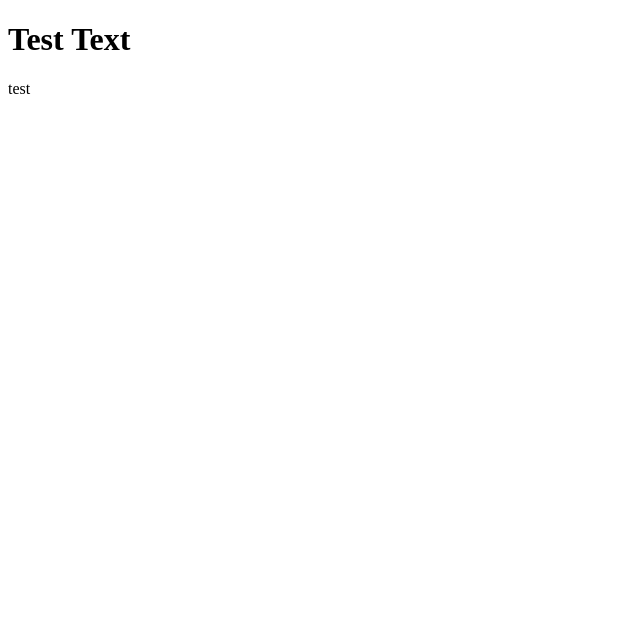
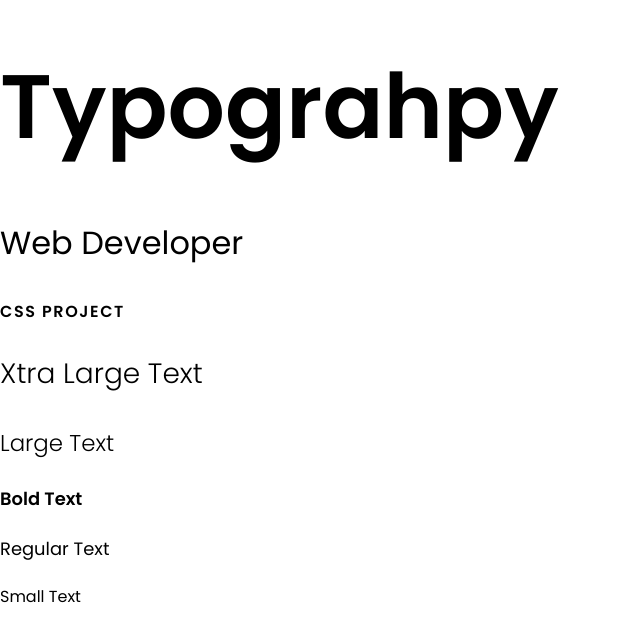
Before and after one commit to drod109/portfolio, a website built with Vite: page index.html in a window 1280 px wide. Shown: the whole page, without its empty margins (0-640 px from the left). Built offline with nearby package versions, Linux system fonts and the light colour scheme.

Commit message:
Typograhpy styling

```diff
--- a/components/typography.css
+++ b/components/typography.css
@@ -0,0 +1,51 @@
+/* Titles */
+.title--lg {
+    font-size: 5.63rem;
+    font-weight: bold;
+    line-height: 1.05;
+}
+
+.title {
+    font-size: 2rem;
+    font-weight: normal;
+    line-height: 1.77;
+}
+
+.title--sm {
+    font-size: 1rem;
+    font-weight: 600;
+    line-height: 1.06;
+    letter-spacing: 1.6px;
+    text-transform: uppercase;
+}
+
+/* Texts */
+.text--xl {
+    font-size: 1.75rem;
+    font-weight: 300;
+    line-height: 1.77;
+}
+
+.text--lg {
+    font-size: 1.43rem;
+    font-weight: 300;
+    inline-size: 1.9;
+}
+
+.text--bold {
+    font-size: 1.12rem;
+    font-weight: 600;
+    line-height: 1.77;
+}
+
+.text {
+    font-size: 1.12rem;
+    font-weight: 400;
+    line-height: 1.77;
+}
+
+.text--sm {
+    font-size: 1rem;
+    font-weight: 400;
+    line-height: 1.77;
+}
--- a/index.html
+++ b/index.html
@@ -3,13 +3,22 @@
 <head>
   <meta charset="UTF-8">
   <meta name="viewport" content="width=device-width, initial-scale=1.0">
+  <link rel="preconnect" href="https://fonts.googlespis.com">
+  <link rel="preconnect" href="https://fonts.gstatic.com">
+  <link rel="stylesheet" href="https://fonts.googleapis.com/css?family=Poppins:wght@300;400;600&display=swap">
   <link rel="stylesheet" href="./style.css">
   <title>Document</title>
 </head>
 <body>
   <main>
-    <h1>Test Text</h1>
-    <p>test</p>
+    <h1 class="title--lg">Typograhpy</h1>
+    <p class="title">Web Developer</p>
+    <p class="title--sm">CSS Project</p>
+    <P class="text--xl">Xtra Large Text</P>
+    <p class="text--lg">Large Text</p>
+    <p class="text--bold">Bold Text</p>
+    <p class="text">Regular Text</p>
+    <p class="text--sm">Small Text</p>
   </main>
 </body>
 </html>
--- a/style.css
+++ b/style.css
@@ -1,2 +1,16 @@
 @import url(components/container.css);
 @import url(components/helpers.css);
+@import url(components/typography.css);
+
+* {
+    box-sizing: border-box;
+}
+
+body {
+    font-family: Poppins, system-ui;
+    margin: 0;
+}
+
+input, textarea, button, select {
+    font: inherit;
+}
```
